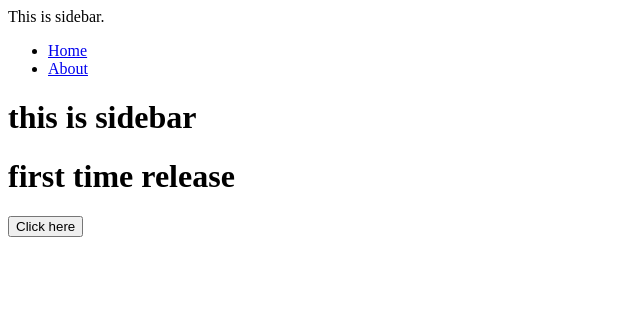
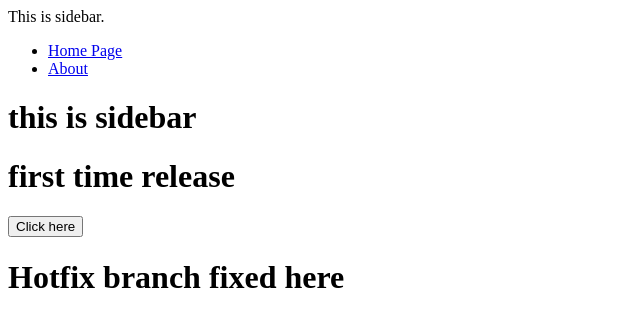
Before and after one commit to ayemyatlwin/git-flow-test, a React (Create React App) app: page / in a window 1280 px wide. Shown: the top 326 px of the page, without its empty margins (0-640 px from the left). Built offline with nearby package versions, Linux system fonts and the light colour scheme.

Commit message:
hotfix branch created from main and fixed issue

```diff
--- a/src/components/Header.jsx
+++ b/src/components/Header.jsx
@@ -8,7 +8,7 @@ const Header = () => {
       <SideBar />
       <ul>
         <li>
-          <Link to={"/"}>Home</Link>
+          <Link to={"/"}>Home Page</Link>
         </li>
         <li>
           <Link to={"/about"}>About</Link>
--- a/src/pages/Home.jsx
+++ b/src/pages/Home.jsx
@@ -8,6 +8,7 @@ const Home = () => {
       <h1>this is sidebar</h1>
       <h1>first time release</h1>
       <button>Click here</button>
+      <h1>Hotfix branch fixed here</h1>
     </>
   );
 };
```
